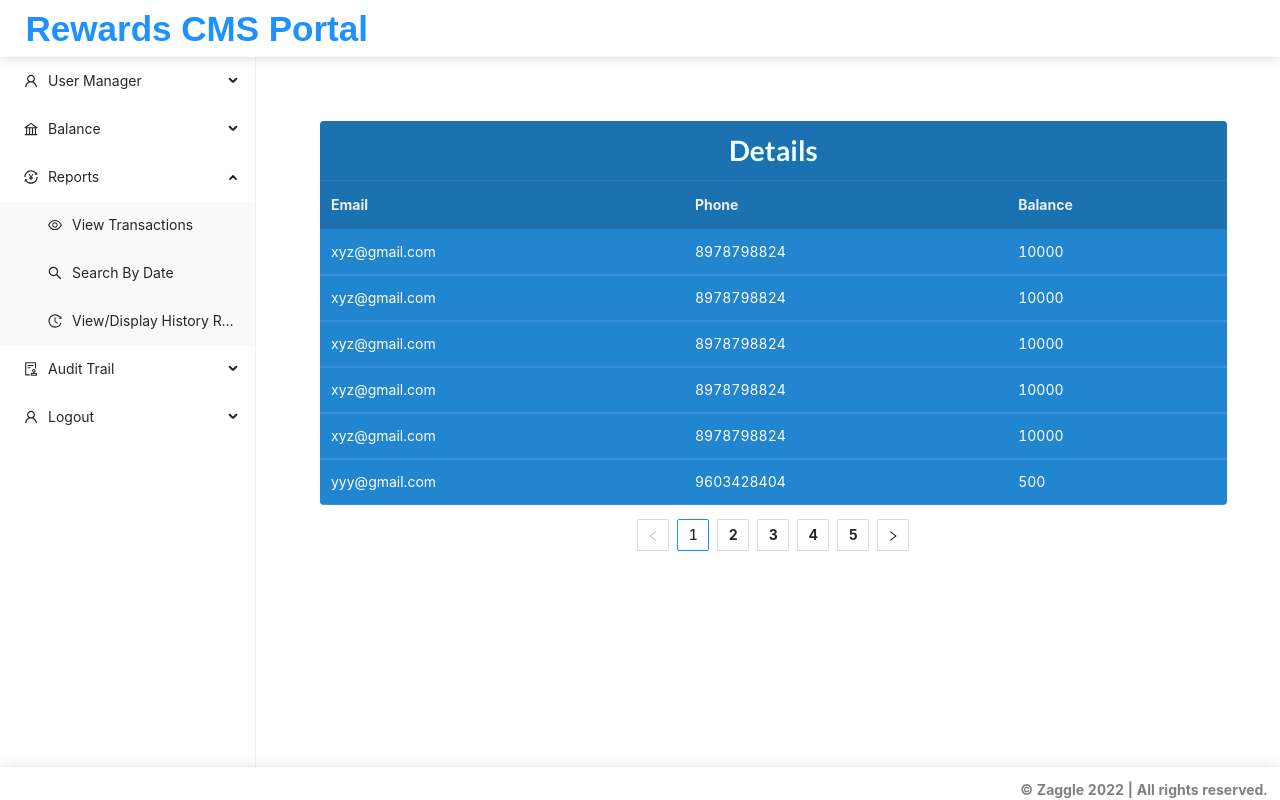
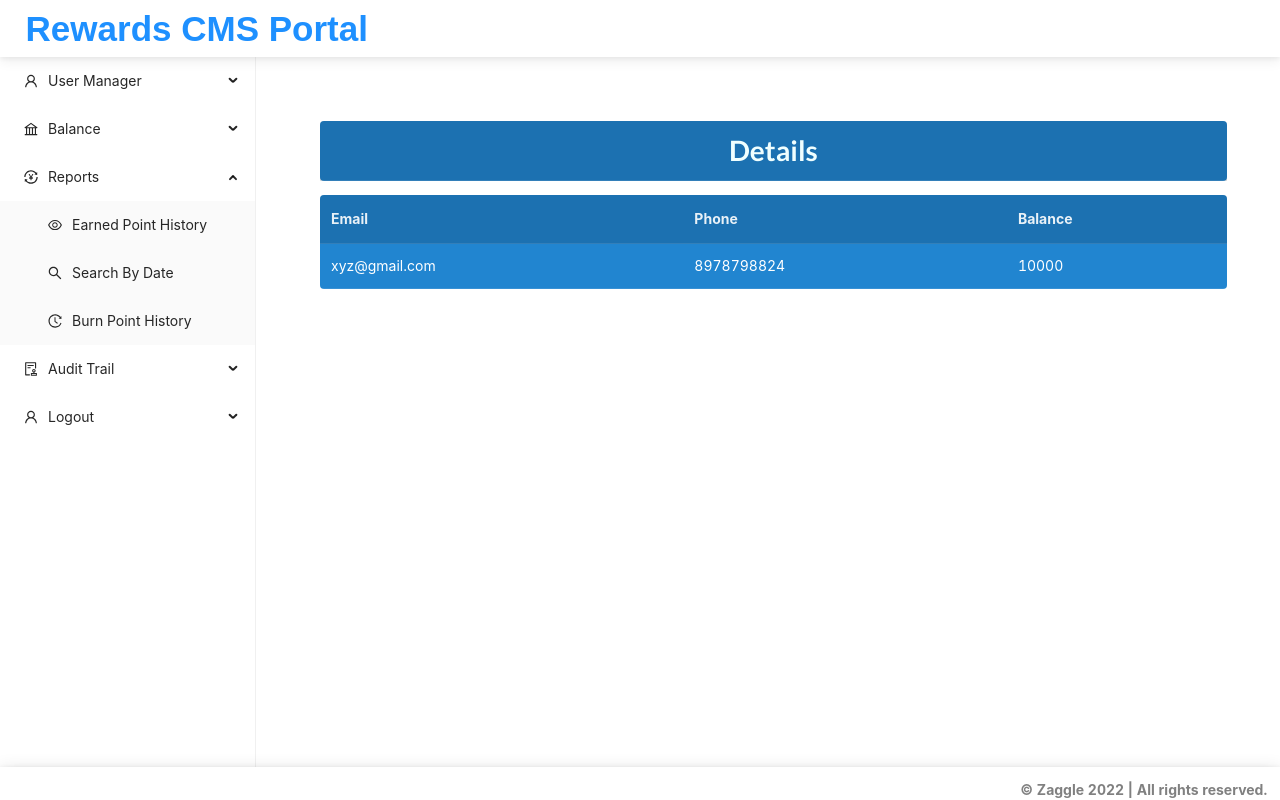
Before and after one commit to simplesanskar49/TSRTC, a React (Create React App) app: page /Checkbalance in a window 1280 px wide. Both pictures are taken after a click on the element "Reports". Shown: the top 800 px of the page. Built offline with nearby package versions, Linux system fonts and the light colour scheme.

Commit message:
prefinalcode

```diff
--- a/src/components/Checkbalance.js
+++ b/src/components/Checkbalance.js
@@ -21,6 +21,10 @@ function Balance() {
                         <table class="ui inverted blue table">
                             <thead>
                                 <tr align="center"><th colspan='3'><h2 className='efgh'>Details</h2></th></tr>
+                            </thead>
+                            </table>
+                            <table class="ui inverted blue table">
+                            <thead>
                                 <tr><th>Email</th>
                                     <th>Phone</th>
                                     <th>Balance</th>
@@ -30,34 +34,10 @@ function Balance() {
                                     <td>8978798824</td>
                                     <td>10000</td>
                                 </tr>
-                                <tr>
-                                    <td>xyz@gmail.com</td>
-                                    <td>8978798824</td>
-                                    <td>10000</td>
-                                </tr>
-                                <tr>
-                                    <td>xyz@gmail.com</td>
-                                    <td>8978798824</td>
-                                    <td>10000</td>
-                                </tr>
-                                <tr>
-                                    <td>xyz@gmail.com</td>
-                                    <td>8978798824</td>
-                                    <td>10000</td>
-                                </tr>
-                                <tr>
-                                    <td>xyz@gmail.com</td>
-                                    <td>8978798824</td>
-                                    <td>10000</td>
-                                </tr>
-                                <tr>
-                                    <td>yyy@gmail.com</td>
-                                    <td>9603428404</td>
-                                    <td>500</td>
-                                </tr>
+
                             </tbody>
                         </table>
-                        <center><Pagination defaultCurrent={1} total={50} /></center>;
+                        {/* <center><Pagination defaultCurrent={1} total={50} /></center>; */}
                     </Col>
                 </Row></div>
 
--- a/src/components/CreateGroup.jsx
+++ b/src/components/CreateGroup.jsx
@@ -1,8 +1,25 @@
 import React from 'react'
+import SideNavbar from "./SideNavbar";
+import Navigation from "./Navigation";
+import {Row, Col } from 'antd';
 
 const CreateGroup = () => {
   return (
-    <div>CreateGroup</div>
+    <div>
+      <div>
+          <Navigation status={true} />
+      </div>
+      <div>
+          <Row type="flex" align="top" justify="start">
+              <Col xs={24} sm={24} md={6} lg={6} xl={6}>
+                  <SideNavbar />
+              </Col>
+              <Col xs={24} sm={24} md={17} lg={17} xl={17} className='abcd'>
+                <center><label>Under Maintenance</label></center>
+                </Col>
+                </Row>
+      </div>
+    </div>
   )
 }
 
--- a/src/components/HistoryReport.jsx
+++ b/src/components/HistoryReport.jsx
@@ -1,8 +1,24 @@
 import React from 'react'
-
+import SideNavbar from "./SideNavbar";
+import Navigation from "./Navigation";
+import {Row, Col } from 'antd';
 const HistoryReport = () => {
   return (
-    <div>HistoryReport</div>
+    <div>
+      <div>
+          <Navigation status={true} />
+      </div>
+      <div>
+          <Row type="flex" align="top" justify="start">
+              <Col xs={24} sm={24} md={6} lg={6} xl={6}>
+                  <SideNavbar />
+              </Col>
+              <Col xs={24} sm={24} md={17} lg={17} xl={17} className='abcd'>
+                <center><label>Under Maintenance</label></center>
+                </Col>
+                </Row>
+      </div>
+    </div>
   )
 }
 
--- a/src/components/SearchAuditByDate.jsx
+++ b/src/components/SearchAuditByDate.jsx
@@ -1,8 +1,24 @@
 import React from 'react'
-
+import SideNavbar from "./SideNavbar";
+import Navigation from "./Navigation";
+import {Row, Col } from 'antd';
 const SearchAuditByDate = () => {
   return (
-    <div>SearchAuditByDate</div>
+    <div>
+      <div>
+          <Navigation status={true} />
+      </div>
+      <div>
+          <Row type="flex" align="top" justify="start">
+              <Col xs={24} sm={24} md={6} lg={6} xl={6}>
+                  <SideNavbar />
+              </Col>
+              <Col xs={24} sm={24} md={17} lg={17} xl={17} className='abcd'>
+                <center><label>Under Maintenance</label></center>
+                </Col>
+                </Row>
+      </div>
+    </div>
   )
 }
 
--- a/src/components/SearchByDate.jsx
+++ b/src/components/SearchByDate.jsx
@@ -1,8 +1,24 @@
 import React from 'react'
-
+import SideNavbar from "./SideNavbar";
+import Navigation from "./Navigation";
+import {Row, Col } from 'antd';
 const SearchByDate = () => {
   return (
-    <div>SearchByDate</div>
+    <div>
+      <div>
+          <Navigation status={true} />
+      </div>
+      <div>
+          <Row type="flex" align="top" justify="start">
+              <Col xs={24} sm={24} md={6} lg={6} xl={6}>
+                  <SideNavbar />
+              </Col>
+              <Col xs={24} sm={24} md={17} lg={17} xl={17} className='abcd'>
+                <center><label>Under Maintenance</label></center>
+                </Col>
+                </Row>
+      </div>
+    </div>
   )
 }
 
--- a/src/components/SideNavbar.jsx
+++ b/src/components/SideNavbar.jsx
@@ -27,13 +27,13 @@ const SideNavbar = () => {
     ]),
     getItem('Balance', 'sub1', <BankOutlined/>, [
       getItem('Check Balance', 'g1',<PlusOutlined />),
-      getItem('Redeemed Points', 'g2',<EyeOutlined />),
-      getItem('Redeemed History', 'g3',<EyeOutlined />),
+      // getItem('Redeemed Points', 'g2',<EyeOutlined />),
+      // getItem('Redeemed History', 'g3',<EyeOutlined />),
     ]),
     getItem('Reports', 'sub4', <TransactionOutlined />, [
-      getItem('View Transactions', '9',<EyeOutlined />),
+      getItem('Earned Point History', '9',<EyeOutlined />),
       getItem('Search By Date', '10',<SearchOutlined />),
-      getItem('View/Display History Report', '11', <HistoryOutlined />),
+      getItem('Burn Point History', '11', <HistoryOutlined />),
     ]),
     getItem('Audit Trail', 'sub5',<AuditOutlined />, [
       getItem('Search By Date', '12', <SearchOutlined />)
--- a/src/components/ViewGroup.jsx
+++ b/src/components/ViewGroup.jsx
@@ -1,8 +1,24 @@
 import React from 'react'
-
+import SideNavbar from "./SideNavbar";
+import Navigation from "./Navigation";
+import {Row, Col } from 'antd';
 const ViewGroup = () => {
   return (
-    <div>ViewGroup</div>
+    <div>
+      <div>
+          <Navigation status={true} />
+      </div>
+      <div>
+          <Row type="flex" align="top" justify="start">
+              <Col xs={24} sm={24} md={6} lg={6} xl={6}>
+                  <SideNavbar />
+              </Col>
+              <Col xs={24} sm={24} md={17} lg={17} xl={17} className='abcd'>
+                <center><label>Under Maintenance</label></center>
+                </Col>
+                </Row>
+      </div>
+    </div>
   )
 }
 
--- a/src/components/ViewTransactions.jsx
+++ b/src/components/ViewTransactions.jsx
@@ -1,8 +1,24 @@
 import React from 'react'
-
+import SideNavbar from "./SideNavbar";
+import Navigation from "./Navigation";
+import {Row, Col } from 'antd';
 const ViewTransactions = () => {
   return (
-    <div>ViewTransactions</div>
+    <div>
+      <div>
+          <Navigation status={true} />
+      </div>
+      <div>
+          <Row type="flex" align="top" justify="start">
+              <Col xs={24} sm={24} md={6} lg={6} xl={6}>
+                  <SideNavbar />
+              </Col>
+              <Col xs={24} sm={24} md={17} lg={17} xl={17} className='abcd'>
+                <center><label>Under Maintenance</label></center>
+                </Col>
+                </Row>
+      </div>
+    </div>
   )
 }
 
--- a/src/components/Viewuser.js
+++ b/src/components/Viewuser.js
@@ -110,8 +110,11 @@ function Fetchbalance() {
                 <Col xs={24} sm={24} md={17} lg={17} xl={17} className='abcd'>
                     <table class="ui inverted blue table">
                         <thead>
-                            <tr align="center"><th colspan='3'><h2 className='efgh'>User Details</h2></th></tr>
-
+                            <tr align="center"><th colspan='3'><h2 className='efgh'>User Details<br /></h2></th></tr>
+                        </thead>
+                        </table>
+                    <table class="ui inverted blue table">
+                        <thead>
                             <tr><th>UserName</th>
                                 <th>Phone</th>
                                 <th>Address</th>
```
Also changed, not shown: src/css/fetch.css (line endings or trailing spaces).
